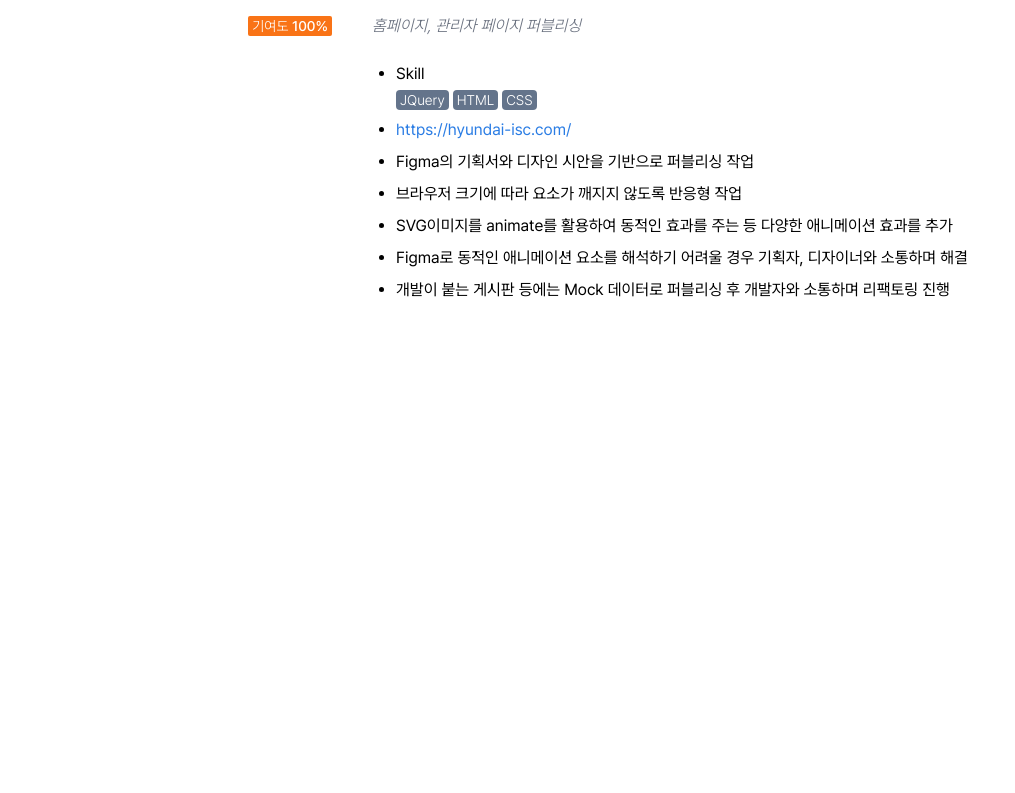
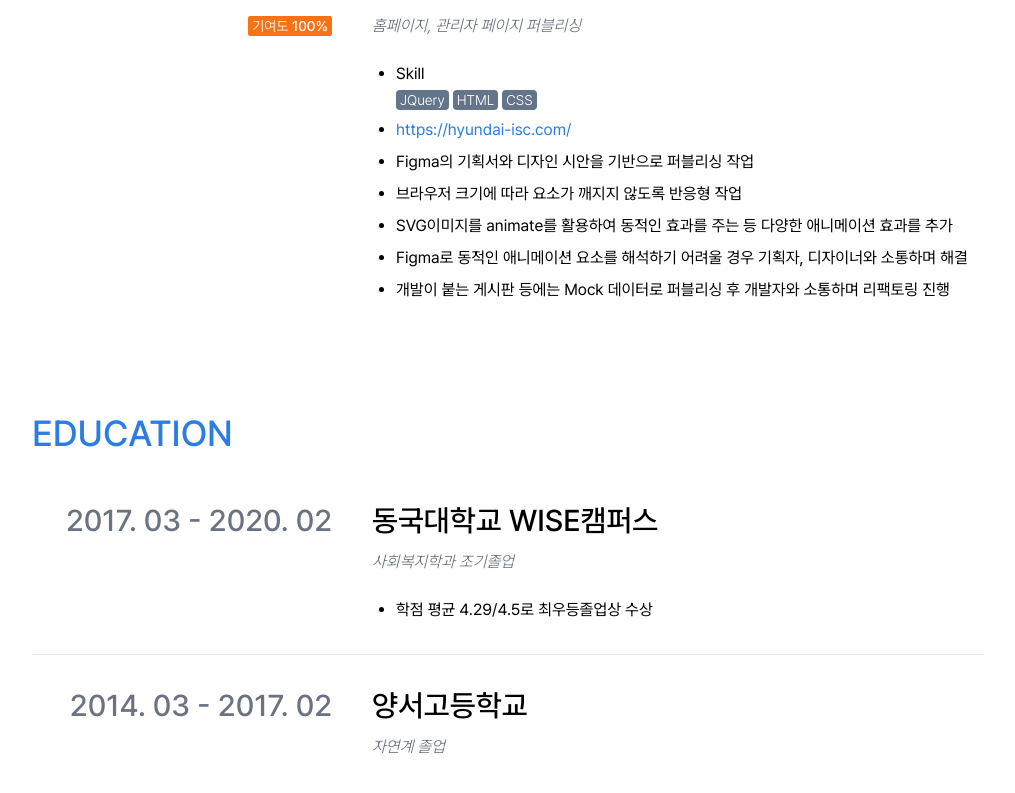
Before and after one commit to O-daeun/portfolio, a Next.js app: page /resume in a window 1280 px wide. Shown: the part 3161-3954 px from the top of the page, without its empty margins (132-1147 px from the left). Before the commit the page ends 3535 px from the top, so only its background shows below. Built offline with nearby package versions, Linux system fonts and the light colour scheme.

Commit message:
feat: 이력서 EDUCATION 섹션 추가

```diff
--- a/app/resume/page.tsx
+++ b/app/resume/page.tsx
@@ -1,3 +1,4 @@
+import EducationSection from '@/components/pages/resume-page/education-section';
 import ExperienceSection from '@/components/pages/resume-page/experience-section';
 import InnerLayout from '@/components/pages/resume-page/inner-layout';
 import IntroduceSection from '@/components/pages/resume-page/introduce-section';
@@ -13,6 +14,7 @@ export default function ResumePage() {
       <SkillSection />
       <ExperienceSection />
       <ProjectSection />
+      <EducationSection />
     </InnerLayout>
   );
 }
--- /dev/null
+++ b/components/pages/resume-page/education-section.tsx
@@ -0,0 +1,43 @@
+import SectionTitle from './section-title';
+
+const EDUCATION_LIST = [
+  {
+    title: '동국대학교 WISE캠퍼스',
+    subTitle: '사회복지학과 조기졸업',
+    period: '2017. 03 - 2020. 02',
+    contentsList: ['학점 평균 4.29/4.5로 최우등졸업상 수상'],
+  },
+  {
+    title: '양서고등학교',
+    subTitle: '자연계 졸업',
+    period: '2014. 03 - 2017. 02',
+  },
+];
+
+export default function EducationSection() {
+  return (
+    <section className="mt-20">
+      <SectionTitle className="mb-4">EDUCATION</SectionTitle>
+      <ul>
+        {EDUCATION_LIST.map((education, index) => (
+          <li key={index} className="flex gap-10 border-b border-gray-200 py-8 last:border-none">
+            <span className="w-[300px] shrink-0 text-right text-3xl font-medium text-gray-500">
+              {education.period}
+            </span>
+            <div className="w-full">
+              <h3 className="mb-3 text-3xl font-medium">{education.title}</h3>
+              <span className="font-light italic text-gray-500">{education.subTitle}</span>
+              <ul className="mt-6 flex flex-col gap-2">
+                {education.contentsList?.map((content, index) => (
+                  <li key={index} className="ml-6 list-disc">
+                    {content}
+                  </li>
+                ))}
+              </ul>
+            </div>
+          </li>
+        ))}
+      </ul>
+    </section>
+  );
+}
```
